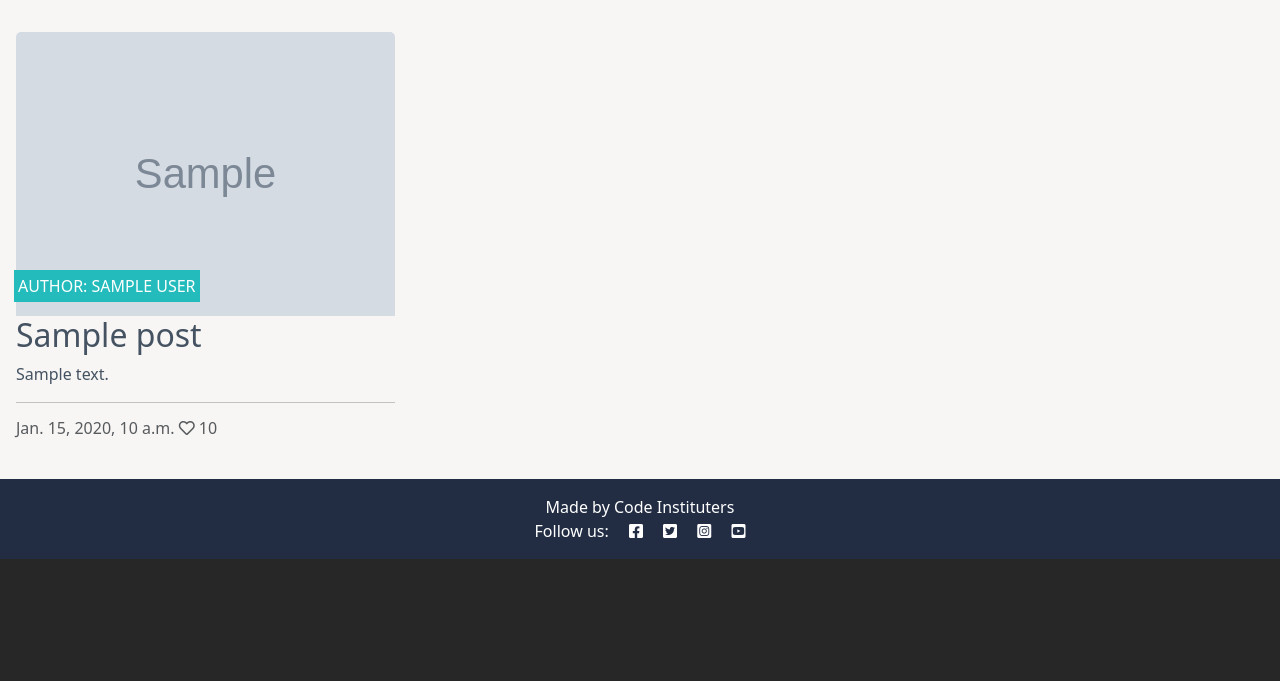
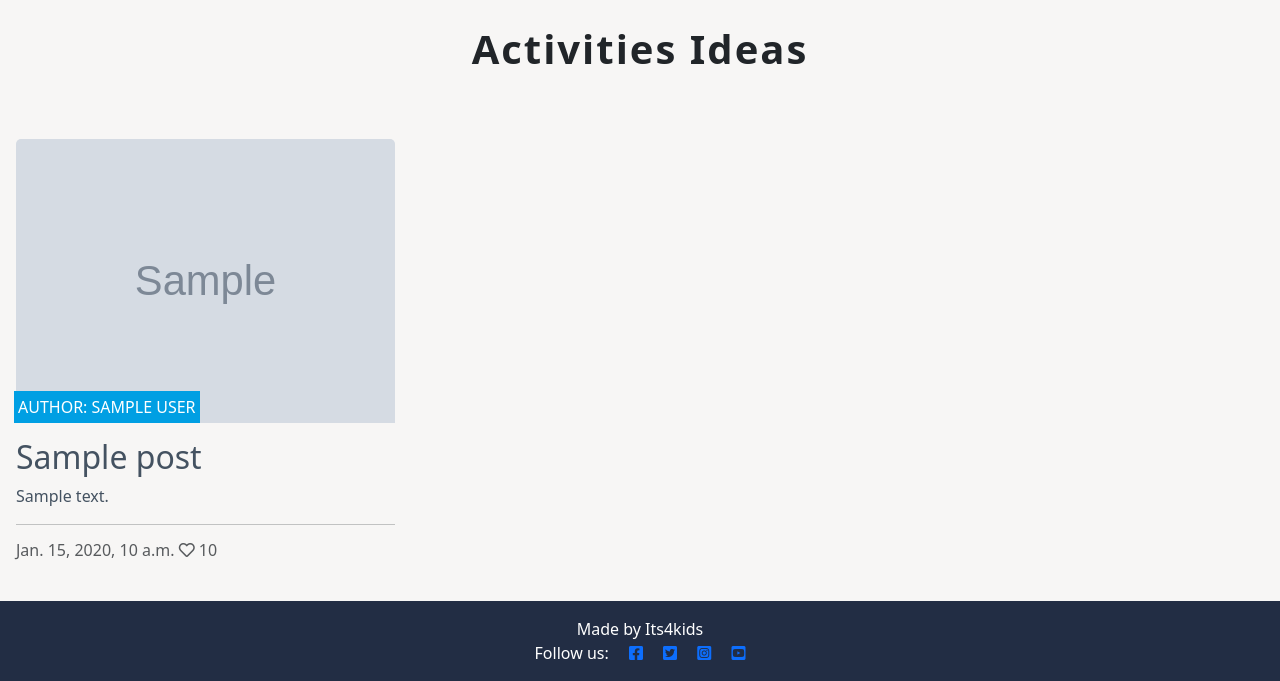
Before and after one commit to fmstacco/its4kids, a Django app: template templates/index.html in a window 1280 px wide. Shown: the part 889-1570 px from the top of the page. Before the commit the page ends 1448 px from the top, so only its background shows below. Run offline with Django 3.2, Linux system fonts and the light colour scheme; the template is opened without the code that fills it: most values are stand-ins (such as "Sample title", 1, 10 or a date in 2020); grey boxes marked "Sample" are stand-in pictures.

Commit message:
Add link hiperlink to button explore hero section to connect to content

```diff
--- a/blog/urls.py
+++ b/blog/urls.py
@@ -2,7 +2,7 @@ from . import views
 from django.urls import path
 
 urlpatterns = [
-    path("", views.PostList.as_view(), name="home"),
+    path("", views.PostList.as_view(), name='home'),
     path('<slug:slug>/', views.PostDetail.as_view(), name='post_detail'),
     path('like/<slug:slug>', views.PostLike.as_view(), name='post_like'),
 ]
--- a/static/css/style.css
+++ b/static/css/style.css
@@ -9,6 +9,15 @@
 
 body {
     background-color: #f7f6f5;
+}
+
+.title {
+    font-size: clamp(2.5rem, 2vw, 3rem);
+    text-align: center;
+    font-weight: 900;
+    letter-spacing: 2px;
+    padding: 25px;
+    margin-bottom: 25px;
 }
 
 .brand {
@@ -52,7 +61,7 @@ body {
     bottom: 5%;
     min-width: 30%;
     left: -2px;
-    background-color: #23BBBB;
+    background-color: #009fe3;
 }
 
 .author {
@@ -116,18 +125,18 @@ body {
 }
 
 .btn-signup {
-    background-color: #23BBBB;
+    background-color: #009fe3;
     color: #fff;
 }
 
 .btn-signup:hover,
 .btn-signup:active {
     background-color: #fff;
-    color: #23BBBB;
+    color: #009fe3;
 }
 
 .link {
-    color: #23BBBB;
+    color: #009fe3;
     text-decoration: none;
 }
 
--- a/templates/base.html
+++ b/templates/base.html
@@ -43,7 +43,7 @@
                         <a class="nav-link {% if request.path == '/' %}active{% endif %}"
                             href="{% url 'home' %}">Home</a>
                     </li>
-                    {% if user.is_authenticated %}
+                                        {% if user.is_authenticated %}
                     <li class="nav-item">
                         <a class="nav-link" href="{% url 'account_logout' %}">Logout</a>
                     </li>
@@ -71,11 +71,21 @@
 
     <!-- Footer -->
     <footer class="footer mt-auto py-3 dark-bg">
-        <p class="m-0 text-center text-white">Made by Code Instituters</p>
-        <p class="m-0 text-center text-white">Follow us: <i class="fab fa-facebook-square ms-3"></i>
-            <i class="fab fa-twitter-square ms-3"></i>
-            <i class="fab fa-instagram-square ms-3"></i>
-            <i class="fab fa-youtube-square ms-3"></i></p>
+        <p class="m-0 text-center text-white">Made by Its4kids</p>
+        <p class="m-0 text-center text-white">Follow us:
+            <a href="http://facebook.com" target="_blank" rel="noopener"
+                aria-label="Visit our facebook page (opens in new tab)">
+                <i class="fab fa-facebook-square ms-3"></i></a>
+            <a href="http://twitter.com" target="_blank" rel="noopener"
+                aria-label="Visit our twitter page (opens in new tab)">
+                <i class="fab fa-twitter-square ms-3"></i></a>
+            <a href="http://instagram.com" target="_blank" rel="noopener"
+                aria-label="Visit our twitter page (opens in new tab)">
+                <i class="fab fa-instagram-square ms-3"></i></a>
+            <a href="http://youtube.com" target="_blank" rel="noopener"
+                aria-label="Visit our youtube page (opens in new tab)">
+                <i class="fab fa-youtube-square ms-3"></i></a>
+        </p>
     </footer>
 
     <!--Javascript Alert Messages - code from Code Institute: I think therefore I blog-->
--- a/templates/index.html
+++ b/templates/index.html
@@ -2,7 +2,7 @@
 
 {% block content %}
 
-<!-- HERO SECTION -->
+<!-- Hero Section -->
 <section id="hero">
     <div id="myCarousel" class="carousel slide" data-bs-ride="carousel">
         <div class="carousel-indicators">
@@ -18,7 +18,7 @@
                     <div class="carousel-caption text-start">
                         <h2>Activities for Children</h2>
                         <p>Make memories with your kids</p>
-                        <p><a class="btn btn-lg btn-primary mt-4" href="#" aria-label="Go to the content home section">Explore</a></p>
+                        <p><a class="btn btn-lg btn-primary mt-4" href="#content" aria-label="Go to the content home section">Explore</a></p>
                     </div>
                 </div>
             </div>
@@ -28,7 +28,7 @@
                     <div class="carousel-caption text-start">
                         <h2 class="">Play Ideas for children</h2>
                         <p>Get and share ideas of activities!!</p>
-                        <p><a class="btn btn-lg btn-primary mt-4" href="#" aria-label="Go to the content home section">Explore</a></p>
+                        <p><a class="btn btn-lg btn-primary mt-4" href="#content" aria-label="Go to the content home section">Explore</a></p>
                     </div>
                 </div>
             </div>
@@ -38,7 +38,7 @@
                     <div class="carousel-caption text-start">
                         <h2>Play with your child</h2>
                         <p>Indoor and Outdoor activities ideas!</p>
-                        <p><a class="btn btn-lg btn-primary mt-4" href="#" aria-label="Go to the content home section">Explore</a></p>
+                        <p><a class="btn btn-lg btn-primary mt-4" href="#content" aria-label="Go to the content home section">Explore</a></p>
                     </div>
                 </div>
             </div>
@@ -53,11 +53,13 @@
         </button>
     </div>
 </section>
-<!-- END OF HERO SECTION -->
+<!-- End of Hero Section -->
 </div>
 
 
  <!-- Blog Entries Column -->
+ <section id="content" class="content">
+    <h2 class="title">Activities Ideas</h2>
  <div class="col-12 mt-3 left">
     <div class="row">
         {% for post in post_list %}
@@ -108,7 +110,7 @@
 </nav>
 {% endif %}
 </div>
-
+</section>
 
 
 {%endblock%}
```
Also changed, not shown: templates/standby_add_post.html (deleted, +0 -18 lines), blog/views.py (line endings or trailing spaces).
